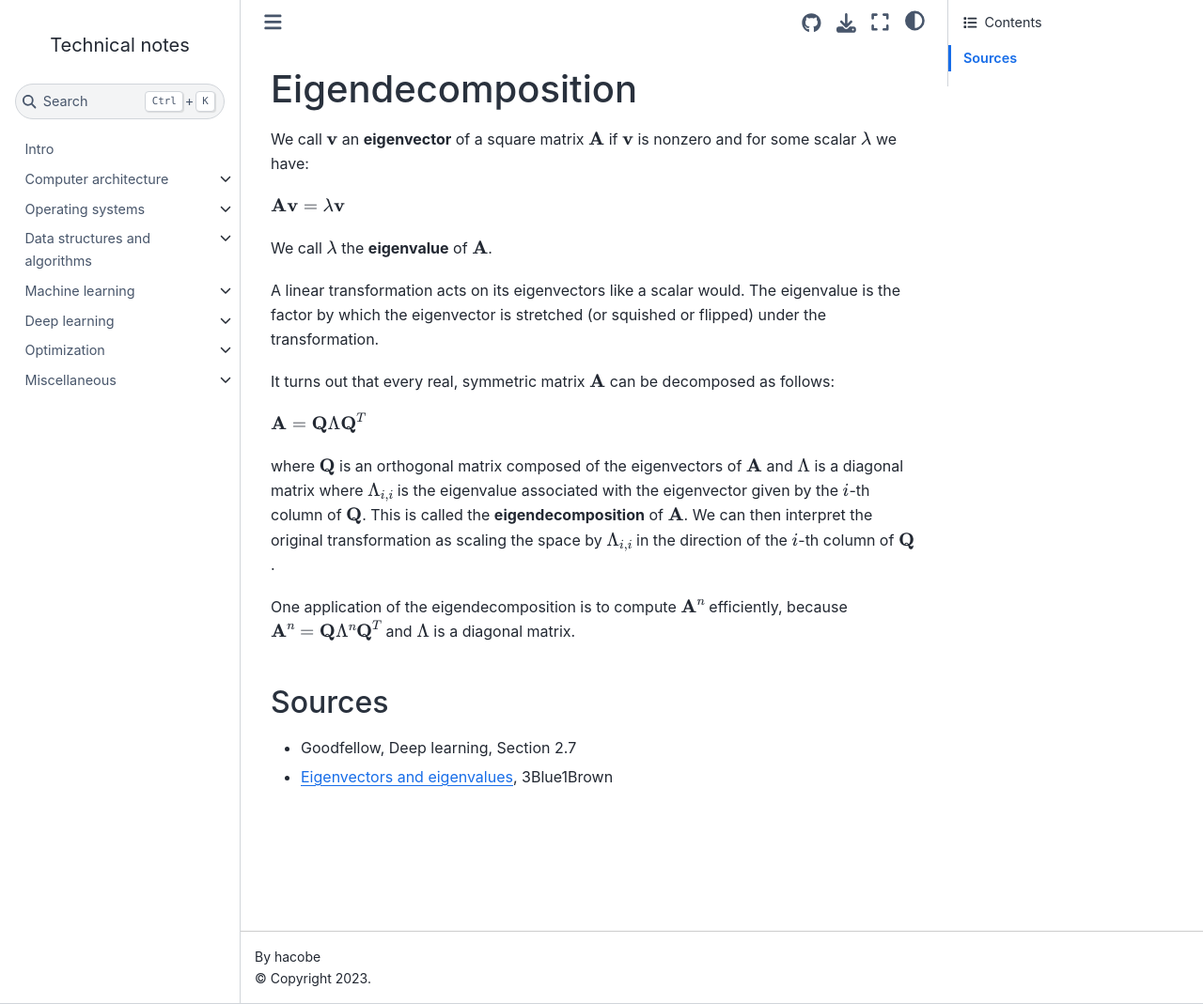
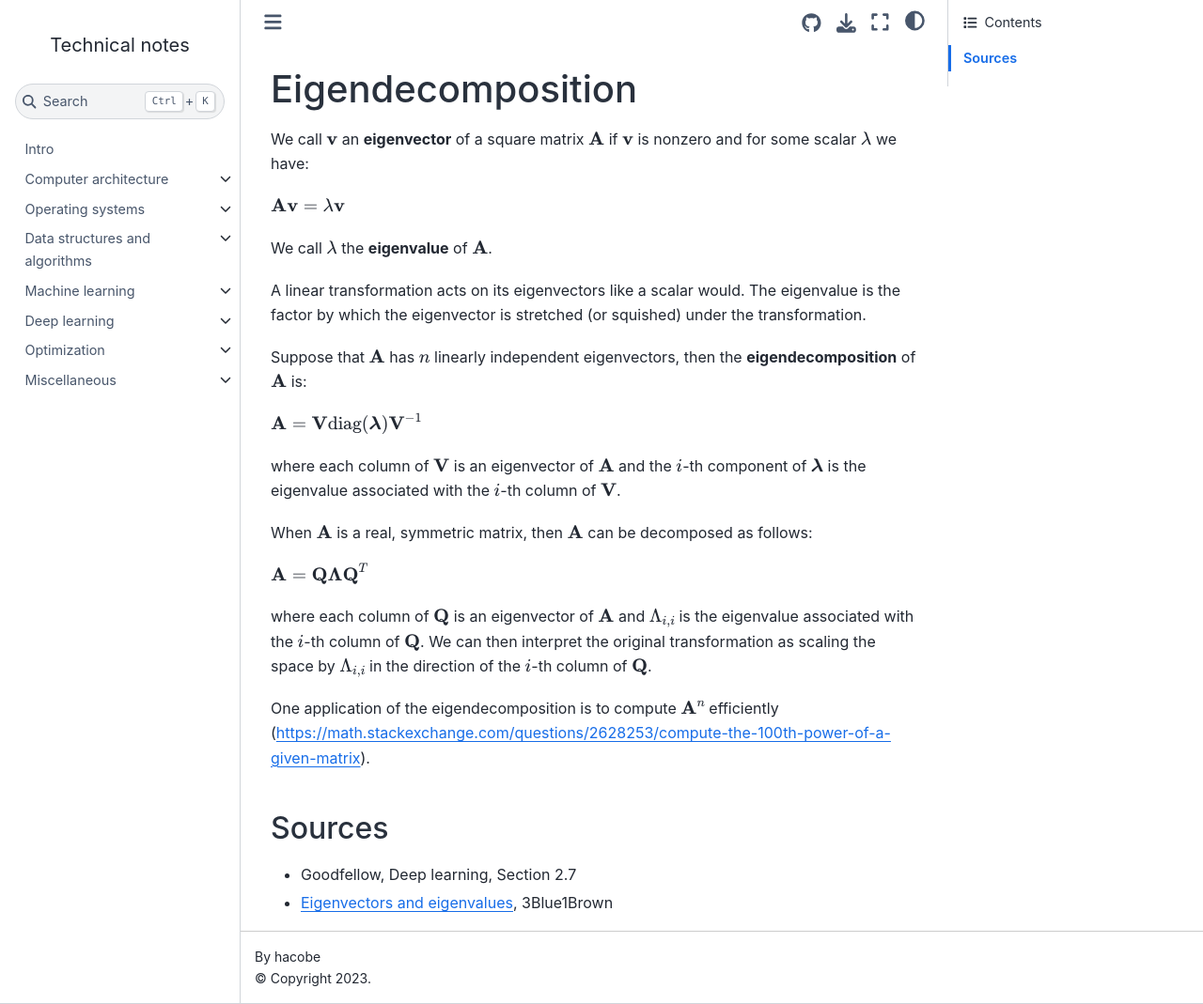
Before and after one commit to hacobe/notes, a Jupyter Book: the page built from eigendecomposition.md, in a window 1280 px wide and 1069 px high. Shown: the whole window at 94% size. Built offline with Jupyter Book 1.0.4 settings and Sphinx 7.4.7 and the Sphinx Book theme 1.1.4, drawn with Linux system fonts in a browser that asks for light colours; pages that are not in the unit, such as notebooks, are missing from menus.

Commit message:
Linear algebra fixes

```diff
--- a/eigendecomposition.md
+++ b/eigendecomposition.md
@@ -6,15 +6,21 @@ $\textbf{A} \textbf{v} = \lambda \textbf{v}$
 
 We call $\lambda$ the **eigenvalue** of $\textbf{A}$.
 
-A linear transformation acts on its eigenvectors like a scalar would. The eigenvalue is the factor by which the eigenvector is stretched (or squished or flipped) under the transformation.
+A linear transformation acts on its eigenvectors like a scalar would. The eigenvalue is the factor by which the eigenvector is stretched (or squished) under the transformation.
 
-It turns out that every real, symmetric matrix $\textbf{A}$ can be decomposed as follows:
+Suppose that $\textbf{A}$ has $n$ linearly independent eigenvectors, then the **eigendecomposition** of $\textbf{A}$ is:
 
-$\textbf{A} = \textbf{Q} \Lambda \textbf{Q}^T$
+$\textbf{A} = \textbf{V} \textrm{diag}(\boldsymbol{\lambda}) \textbf{V}^{-1}$
 
-where $\textbf{Q}$ is an orthogonal matrix composed of the eigenvectors of $\textbf{A}$ and $\Lambda$ is a diagonal matrix where $\Lambda_{i,i}$ is the eigenvalue associated with the eigenvector given by the $i$-th column of $\textbf{Q}$. This is called the **eigendecomposition** of $\textbf{A}$. We can then interpret the original transformation as scaling the space by $\Lambda_{i,i}$ in the direction of the $i$-th column of $\textbf{Q}$.
+where each column of $\textbf{V}$ is an eigenvector of $\textbf{A}$ and the $i$-th component of $\boldsymbol{\lambda}$ is the eigenvalue associated with the $i$-th column of $\textbf{V}$.
 
-One application of the eigendecomposition is to compute $\textbf{A}^n$ efficiently, because $\textbf{A}^n = \textbf{Q} \Lambda^n \textbf{Q}^T$ and $\Lambda$ is a diagonal matrix.
+When $\textbf{A}$ is a real, symmetric matrix, then $\textbf{A}$ can be decomposed as follows:
+
+$\textbf{A} = \textbf{Q} \boldsymbol{\Lambda} \textbf{Q}^T$
+
+where each column of $\textbf{Q}$ is an eigenvector of $\textbf{A}$ and $\Lambda_{i,i}$ is the eigenvalue associated with the $i$-th column of $\textbf{Q}$. We can then interpret the original transformation as scaling the space by $\Lambda_{i,i}$ in the direction of the $i$-th column of $\textbf{Q}$.
+
+One application of the eigendecomposition is to compute $\textbf{A}^n$ efficiently (https://math.stackexchange.com/questions/2628253/compute-the-100th-power-of-a-given-matrix).
 
 ## Sources
 
```
Also changed, not shown: linear_algebra_3blue1brown.md (+1 -1 lines).
